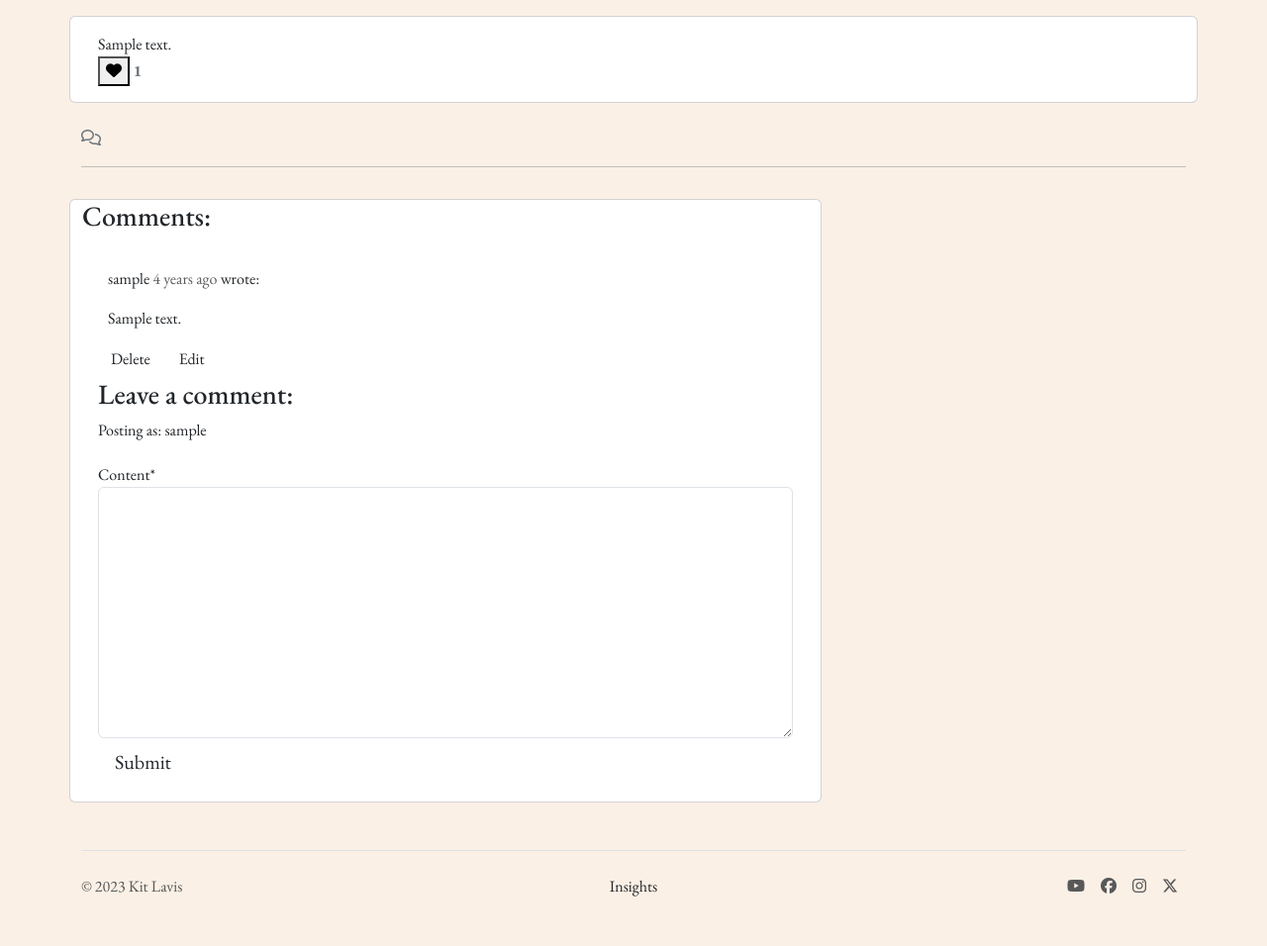
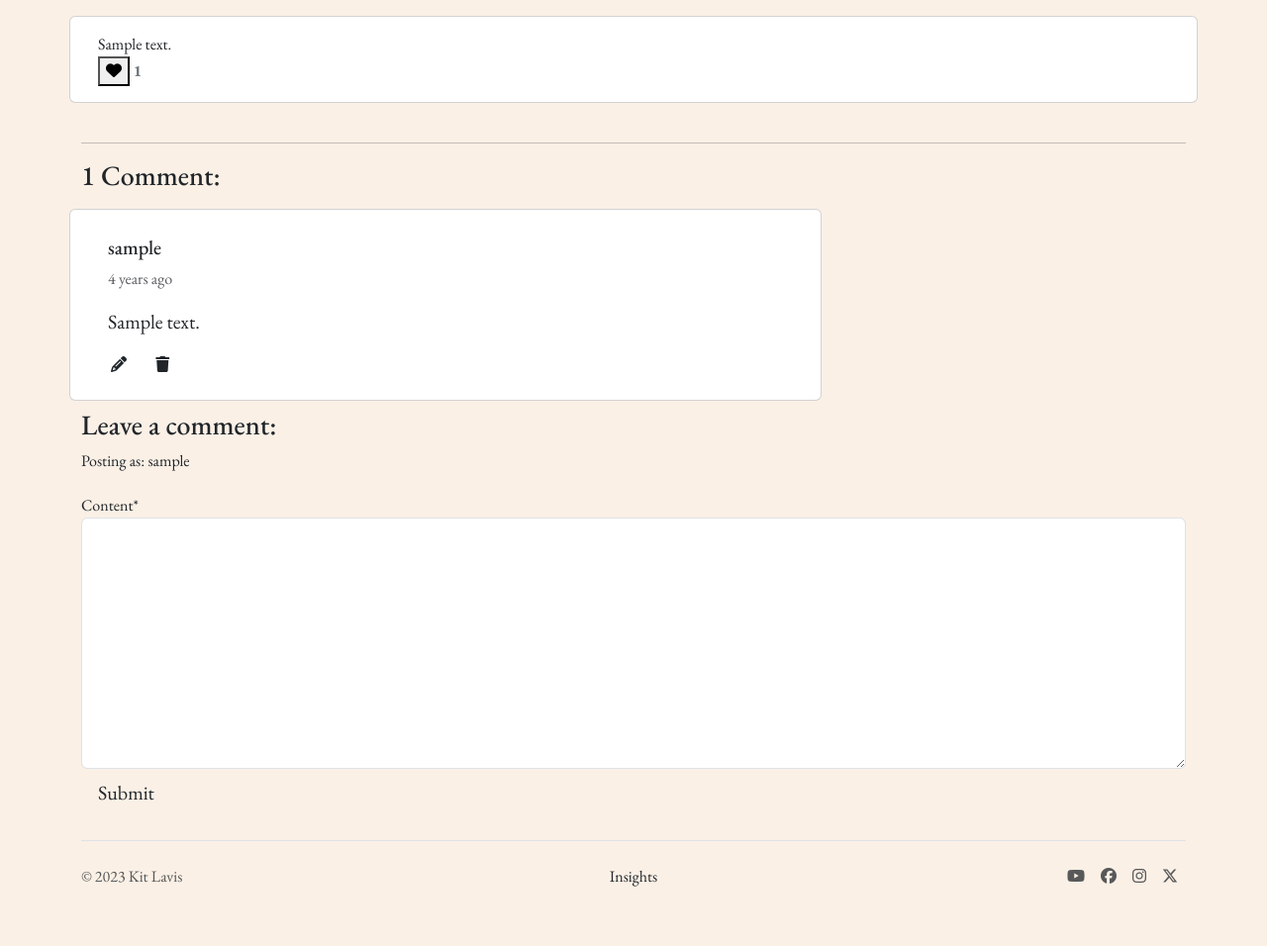
Before and after one commit to KitLavis/ArchaeoSardinia, a Django app: a page that uses blog/templates/post_detail.html in a window 1280 px wide. Shown: the part 176-1132 px from the top of the page at 99% size. After the commit the page ends 1072 px from the top, so only its background shows below. Run offline with Django 3.2, Linux system fonts and the light colour scheme; a user stored in the database is signed in; tables that the repository leaves empty hold one stand-in row (values such as "Sample post"); some libraries are stand-ins or nearby versions.

Commit message:
Comments layout and styling updated

```diff
--- a/blog/templates/post_detail.html
+++ b/blog/templates/post_detail.html
@@ -56,44 +56,50 @@
             </div>
         </div>
     </div>
+</div>
+<div class="container">
     <div class="row">
-        <div class="col-12">
-            <strong class="text-secondary">
-                <i class="far fa-comments"></i> {{ comment_count }}
-            </strong>
-        </div>
         <div class="col-12">
             <hr>
         </div>
     </div>
+    {% if not user.is_authenticated %}
+    <p><a href="{% url 'account_login' %}">Login</a> or <a href="{% url 'account_signup' %}">register</a> to join the conversation</p>
+    {% endif %}
+    {% if comment_count == 0 %}
+    <h3>Start the conversation!</h3>
+    {% elif comment_count == 1 %}
+    <h3>1 Comment:</h3>
+    {% else %}
+    <h3>{{ comment_count }} Comments:</h3>
+    {% endif %}
+    {% for comment in comments %}
     <div class="row">
-        <div class="col-md-8 card mb-4  mt-3 ">
-            <h3>Comments:</h3>
+        <div class="col-md-8 card mb-2 mt-2">
             <div class="card-body">
-                <!-- We want a for loop inside the empty control tags to iterate through each comment in comments -->
-                {% for comment in comments %}
                 <div class="comments" style="padding: 10px;">
-                    <p class="font-weight-bold">
-                        <!-- The commenter's name goes here. Check the model if you're not sure what that is -->
+                    <h5 class="font-weight-bold">
                         {{ comment.name }}
-                        <span class=" text-muted font-weight-normal">
-                            <!-- The comment's created date goes here -->
+                    </h5>
+                    <p class=" text-muted font-weight-normal">
                         {{ comment.created_on|naturaltime }}
-                        </span> wrote:
                     </p>
                     <!-- The body of the comment goes before the | -->
-                    <div id="comment{{ comment.id }}">
+                    <div id="comment{{ comment.id }}" class="lead">
                         {{ comment.content }}
                     </div>
                 </div>
+                <div class="float-right">
                 {% if user.is_authenticated and comment.name == user %}
-                <button class="btn btn-delete" comment_id="{{ comment.id }}">Delete</button>
-                <button class="btn btn-edit" comment_id="{{ comment.id }}">Edit</button>
+                <button class="btn btn-edit" comment_id="{{ comment.id }}"><i class="fa-solid fa-pencil" comment_id="{{ comment.id }}"></i></button>
+                <button class="btn btn-delete" comment_id="{{ comment.id }}"><i class="fa-solid fa-trash" comment_id="{{ comment.id }}"></i></button>
                 {% endif %}
-                <!-- Our for loop ends here -->
+                </div>
+            </div>
+        </div>
+    </div>
     {% endfor %}
-                {% if user.is_authenticated %}
-
+    {% if user.is_authenticated and comment_count > 0 %}
     <h3>Leave a comment:</h3>
     <p>Posting as: {{ user.username }}</p>
     <form id="commentForm" method="post" style="margin-top: 1.3em;">
@@ -101,11 +107,14 @@
         {% csrf_token %}
         <button type="submit" id="submitButton" class="btn btn-signup btn-lg">Submit</button>
     </form>
+    {% else %}
+    <p>Posting as: {{ user.username }}</p>
+    <form id="commentForm" method="post" style="margin-top: 1.3em;">
+        {{ comment_form | crispy }}
+        {% csrf_token %}
+        <button type="submit" id="submitButton" class="btn btn-signup btn-lg">Submit</button>
+    </form>
     {% endif %}
-                </div>
-            </div>
-        </div>
-    </div>
 </div>
 <div class="modal fade" id="deleteModal" tabindex="-1" aria-labelledby="deleteModalLabel" aria-hidden="true">
     <div class="modal-dialog">
--- a/blog/views.py
+++ b/blog/views.py
@@ -18,7 +18,8 @@ class PostDetail(View):
     def get(self, request, slug, *args, **kwargs):
         queryset = Post.objects.filter(status=1)
         post = get_object_or_404(queryset, slug=slug)
-        comments = post.comments.order_by("-created_on")
+        comments = post.comments.order_by("created_on")
+        comment_count = post.comments.count()
         liked = False
         if post.likes.filter(id=self.request.user.id).exists():
             liked = True
@@ -31,6 +32,7 @@ class PostDetail(View):
             {
                 "post": post,
                 "comments": comments,
+                "comment_count": comment_count,
                 "commented": False,
                 "liked": liked,
                 "comment_form": comment_form
@@ -40,7 +42,7 @@ class PostDetail(View):
     def post(self, request, slug, *args, **kwargs):
         queryset = Post.objects.filter(status=1)
         post = get_object_or_404(queryset, slug=slug)
-        comments = post.comments.order_by("-created_on")
+        comments = post.comments.order_by("created_on")
         liked = False
         if post.likes.filter(id=self.request.user.id).exists():
             liked = True
```
Lines whose indentation alone changed are shown as unchanged.
